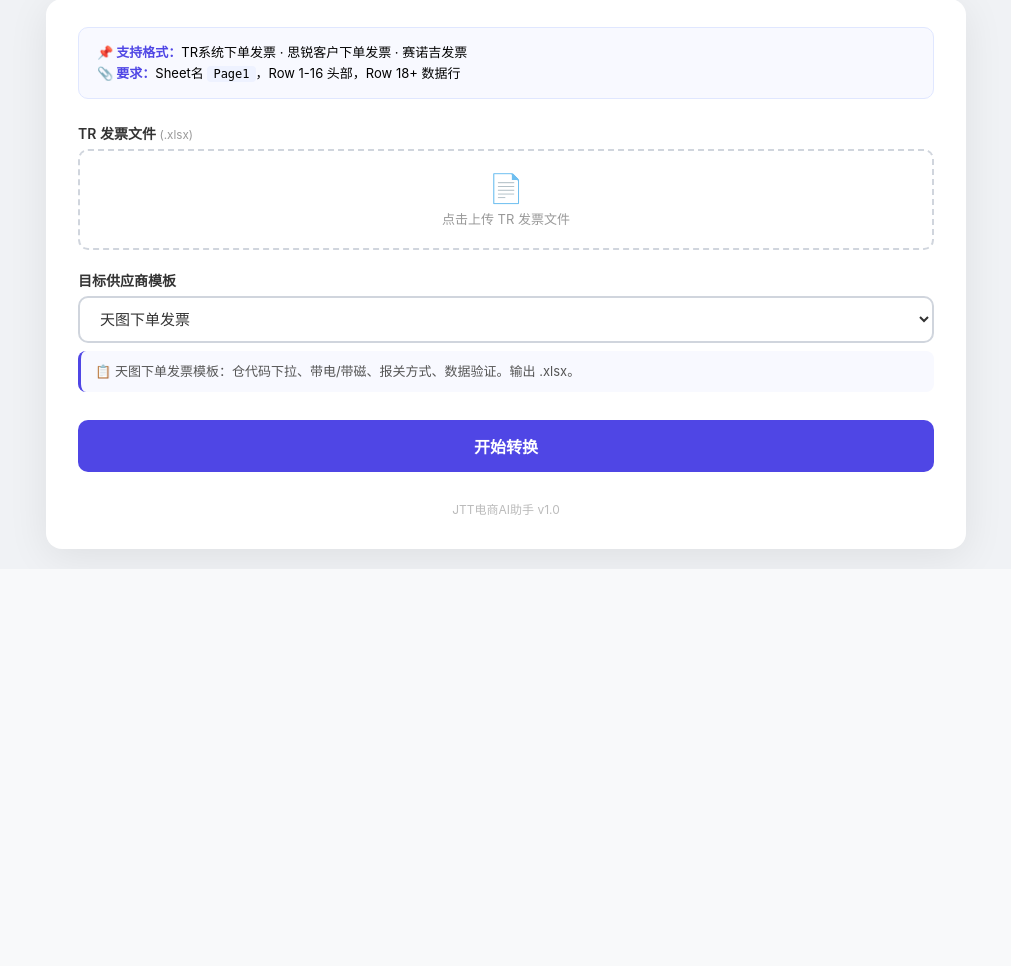
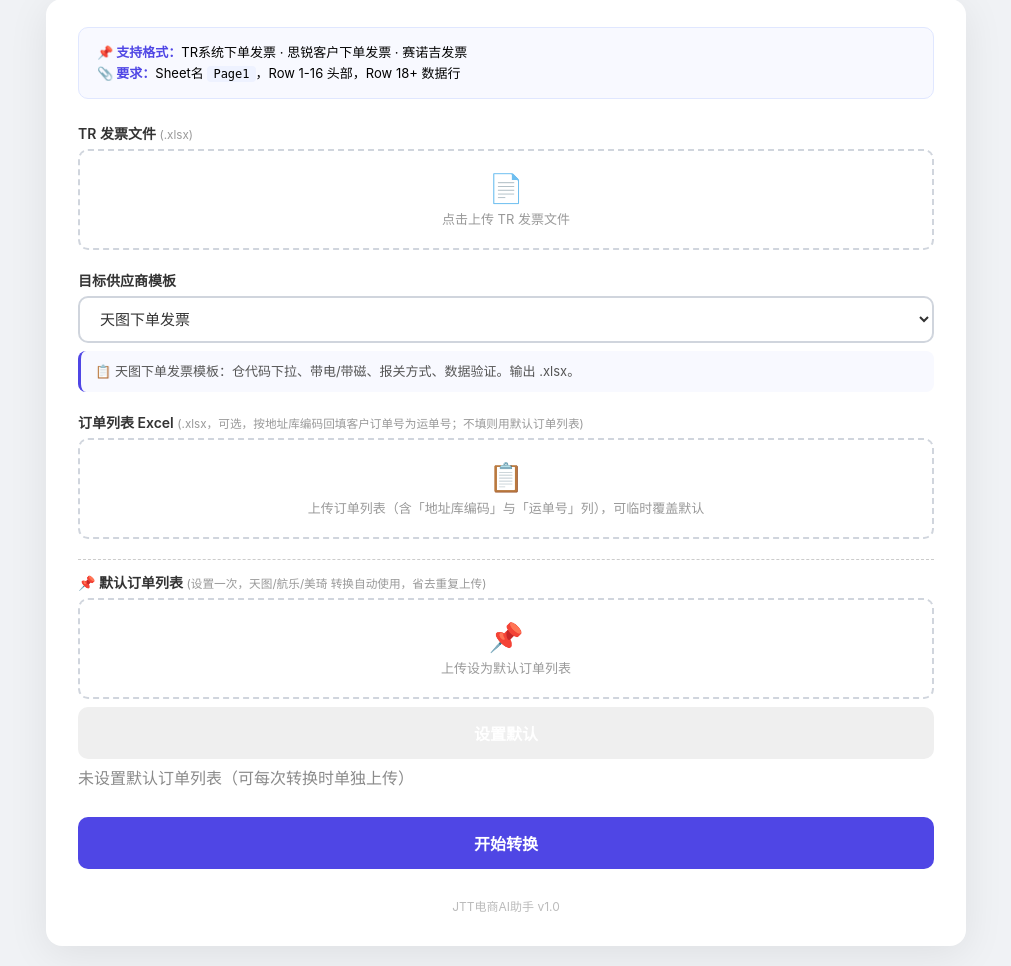
Before and after one commit to berry1984/jtt-assistant, a Flask app: page /invoice in a window 1280 px wide. Shown: the part 276-1242 px from the top of the page, without its empty margins (134-1145 px from the left). Before the commit the page ends 845 px from the top, so only its background shows below. Run offline with Flask 3, Linux system fonts and the light colour scheme.

Commit message:
feat: 发票转换运单号匹配规则应用到天图/航乐 + 默认订单列表
- 新增 _match_waybill 共享匹配函数（美琦/天图/航乐 通用）
- 天图 B14、航乐文件名按订单列表回填运单号
- CLI 新增 --order-list 参数
- Web 新增默认订单列表（持久化，所有转换自动使用，转换时可临时覆盖）
- 文档同步

```diff
--- a/TR账单自动生成/app.py
+++ b/TR账单自动生成/app.py
@@ -29,7 +29,8 @@
 sys.path.insert(0, INVOICE_DIR)
 
 from gen_bill import load_data, build_rows, sort_rows, generate_bill, parse_order_date
-from convert_invoice import TRInvoice, convert_to_tiantu, convert_to_hangle, convert_to_meiqi
+from convert_invoice import (TRInvoice, convert_to_tiantu, convert_to_hangle,
+                             convert_to_meiqi, _match_waybill)
 
 # ── 提单及电放保函生成模块 ──
 from gen_bl_docs import generate_bl_docs
@@ -76,6 +77,11 @@
             os.remove(p)
     except:
         pass
+
+# ── 默认订单列表（发票转换通用；存放在独立目录，不随 uploads 启动清理而丢失）──
+DEFAULT_ORDER_LIST_DIR = os.path.join(THIS_DIR, 'default_data')
+DEFAULT_ORDER_LIST_PATH = os.path.join(DEFAULT_ORDER_LIST_DIR, 'default_order_list.xlsx')
+os.makedirs(DEFAULT_ORDER_LIST_DIR, exist_ok=True)
 
 # ── 发票转换目标格式 ──
 TARGET_OPTIONS = {
@@ -137,7 +143,8 @@
 
 @app.route('/invoice', methods=['GET'])
 def invoice_page():
-    return render_template('index.html', targets=TARGET_OPTIONS, active_tab='invoice')
+    return render_template('index.html', targets=TARGET_OPTIONS, active_tab='invoice',
+                           has_default_order_list=os.path.exists(DEFAULT_ORDER_LIST_PATH))
 
 
 # ═══════════════════════════════════════════════════════════
@@ -239,6 +246,30 @@
     """提供转换时提取的临时图片（IMAGE 公式引用）"""
     return send_from_directory(os.path.join(TEMP_IMAGE_DIR, session_id), filename)
 
+@app.route('/invoice_set_default_order_list', methods=['POST'])
+def invoice_set_default_order_list():
+    """上传设置默认订单列表：设置后所有发票转换自动使用（转换时单独上传可临时覆盖）。"""
+    f = request.files.get('default_order_list')
+    if not f or f.filename == '':
+        flash('请选择默认订单列表文件')
+        return redirect('/invoice')
+    os.makedirs(DEFAULT_ORDER_LIST_DIR, exist_ok=True)
+    f.save(DEFAULT_ORDER_LIST_PATH)
+    flash(f'✅ 默认订单列表已设置: {f.filename}（天图/航乐/美琦 转换自动用于匹配运单号）')
+    return redirect('/invoice')
+
+
+@app.route('/invoice_clear_default_order_list', methods=['POST'])
+def invoice_clear_default_order_list():
+    """清除默认订单列表，恢复为仅使用转换时上传的订单列表。"""
+    if os.path.exists(DEFAULT_ORDER_LIST_PATH):
+        os.remove(DEFAULT_ORDER_LIST_PATH)
+        flash('已清除默认订单列表')
+    else:
+        flash('当前未设置默认订单列表')
+    return redirect('/invoice')
+
+
 @app.route('/invoice_convert', methods=['POST'])
 def invoice_convert():
     invoice_file = request.files.get('invoice_file')
@@ -281,6 +312,16 @@
 
         base_name = os.path.splitext(invoice_file.filename)[0]
 
+        # 订单列表（可选）：所有目标均支持按地址库编码回填客户订单号为运单号。
+        # 优先用本次上传的订单列表；未上传且已设置默认订单列表时，自动使用默认文件。
+        order_list_path = None
+        if order_list_file and order_list_file.filename:
+            order_list_path = os.path.join(tmp_dir, 'order_list.xlsx')
+            order_list_file.save(order_list_path)
+        elif os.path.exists(DEFAULT_ORDER_LIST_PATH):
+            order_list_path = DEFAULT_ORDER_LIST_PATH
+            print(f'   📋 使用默认订单列表: {DEFAULT_ORDER_LIST_PATH}')
+
         # 文件名：航乐按 "客户名称 订单号 欧洲/英国发票.xlsx" 格式
         if target.startswith('航乐'):
             import re
@@ -288,7 +329,7 @@
             m = re.search(r'（(.+?)发票）', base_name)
             if m:
                 customer = m.group(1)
-            order_no = tr.get('客户订单号', '') or ''
+            order_no = _match_waybill(tr, order_list_path) or tr.get('客户订单号', '') or ''
             region_label = '欧洲' if target == '航乐-eu' else '英国'
             output_name = f'{customer} {order_no} {region_label}发票.xlsx'.strip()
             if output_name.startswith(' '):
@@ -300,16 +341,15 @@
         output_path = os.path.join(tmp_dir, output_name)
 
         if target == '天图':
-            ok = convert_to_tiantu(tr, output_path, image_url_base=image_url_base)
+            ok = convert_to_tiantu(tr, output_path, image_url_base=image_url_base,
+                                   order_list_path=order_list_path)
         elif target == '航乐-uk':
-            ok = convert_to_hangle(tr, output_path, region='uk', image_url_base=image_url_base)
+            ok = convert_to_hangle(tr, output_path, region='uk', image_url_base=image_url_base,
+                                   order_list_path=order_list_path)
         elif target == '航乐-eu':
-            ok = convert_to_hangle(tr, output_path, region='eu', image_url_base=image_url_base)
+            ok = convert_to_hangle(tr, output_path, region='eu', image_url_base=image_url_base,
+                                   order_list_path=order_list_path)
         elif target == '美琦':
-            order_list_path = None
-            if order_list_file and order_list_file.filename:
-                order_list_path = os.path.join(tmp_dir, 'order_list.xlsx')
-                order_list_file.save(order_list_path)
             ok = convert_to_meiqi(tr, output_path, order_list_path=order_list_path)
 
         if not ok:
--- a/TR账单自动生成/templates/index.html
+++ b/TR账单自动生成/templates/index.html
@@ -290,14 +290,36 @@
       </div>
 
       <div class="form-group" id="orderListGroup" style="display:none;">
-        <label>美琦：订单列表 Excel <small>(.xlsx，可选，按地址库编码回填客户订单号为运单号)</small></label>
+        <label>订单列表 Excel <small>(.xlsx，可选，按地址库编码回填客户订单号为运单号；不填则用默认订单列表)</small></label>
         <div class="file-input-wrapper" id="iw2">
           <input type="file" name="order_list" accept=".xlsx"
                  onchange="updateLabel(this, 'iw2')">
           <div class="icon">📋</div>
-          <div class="hint">上传订单列表（含「地址库编码」与「运单号」列）</div>
+          <div class="hint">上传订单列表（含「地址库编码」与「运单号」列），可临时覆盖默认</div>
           <div class="filename"></div>
         </div>
+      </div>
+
+      <div class="form-group" style="border-top:1px dashed #ccc;padding-top:12px;margin-top:6px;">
+        <label>📌 默认订单列表 <small>(设置一次，天图/航乐/美琦 转换自动使用，省去重复上传)</small></label>
+        <form method="post" action="/invoice_set_default_order_list" enctype="multipart/form-data" id="defaultOrderListForm" style="display:flex;gap:8px;align-items:center;flex-wrap:wrap;">
+          <div class="file-input-wrapper" id="iw3" style="flex:1;min-width:200px;">
+            <input type="file" name="default_order_list" accept=".xlsx"
+                   onchange="updateLabel(this, 'iw3')">
+            <div class="icon">📌</div>
+            <div class="hint">上传设为默认订单列表</div>
+            <div class="filename"></div>
+          </div>
+          <button type="submit" class="btn btn-secondary" id="setDefaultBtn">设置默认</button>
+        </form>
+        {% if has_default_order_list %}
+        <div class="hint" style="color:#2e7d32;margin-top:6px;">✔ 默认订单列表已设置，转换时将自动用于匹配运单号</div>
+        <form method="post" action="/invoice_clear_default_order_list" id="clearDefaultForm" style="margin-top:4px;">
+          <button type="submit" class="btn btn-danger btn-sm">清除默认订单列表</button>
+        </form>
+        {% else %}
+        <div class="hint" style="color:#8a8a8a;margin-top:6px;">未设置默认订单列表（可每次转换时单独上传）</div>
+        {% endif %}
       </div>
 
       <button type="submit" class="btn btn-primary" id="invoiceBtn">开始转换</button>
@@ -532,9 +554,9 @@
 function updateDesc() {
   const sel = document.getElementById('formatSelect');
   document.getElementById('formatDesc').textContent = DESCS[sel.value] || '';
-  // 仅「美琦」显示订单列表上传区（按地址库编码回填客户订单号）
+  // 订单列表上传区：所有目标（天图/航乐/美琦）均显示（按地址库编码回填客户订单号）
   const og = document.getElementById('orderListGroup');
-  if (og) og.style.display = (sel.value === '美琦') ? '' : 'none';
+  if (og) og.style.display = '';
 }
 updateDesc();
 
```
Also changed, not shown: docs/03-invoice-convert.md (+19 -2 lines), 发票转换/convert_invoice.py (+38 -16 lines), .cursor/skills/jtt-invoice-convert/SKILL.md.
